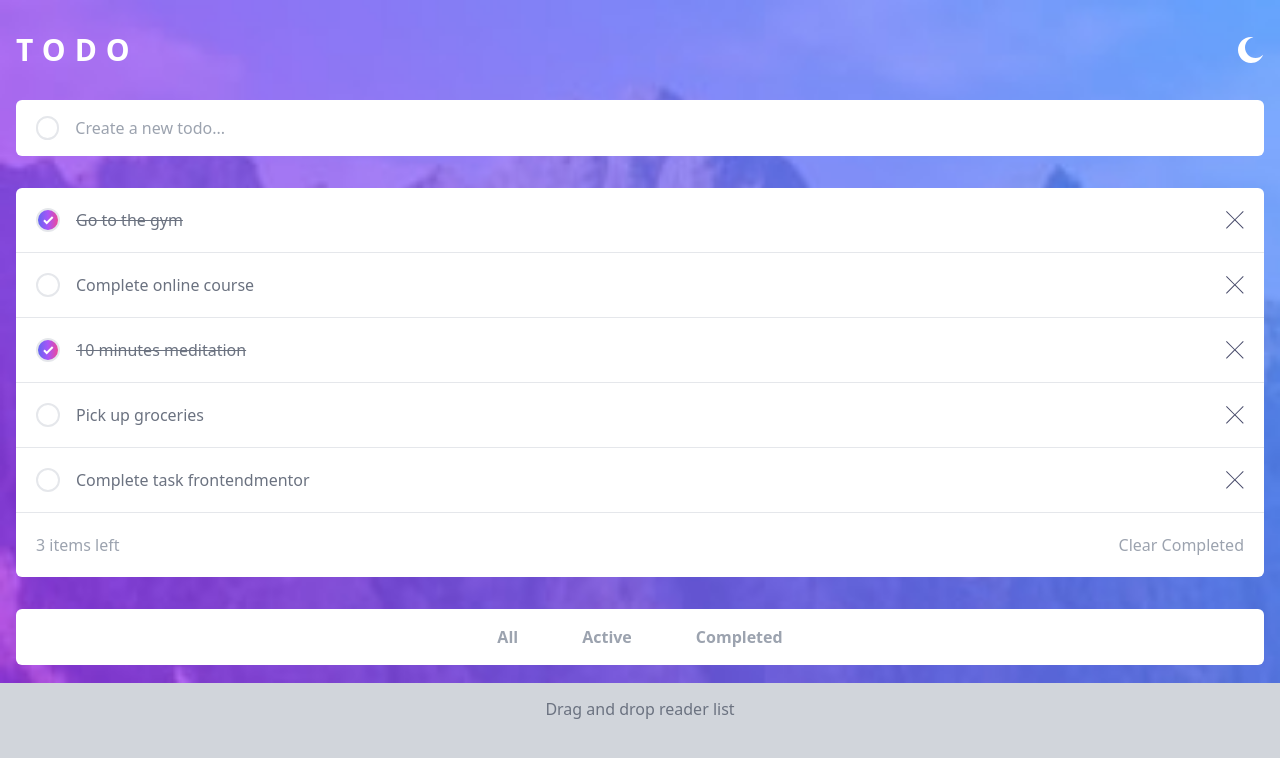
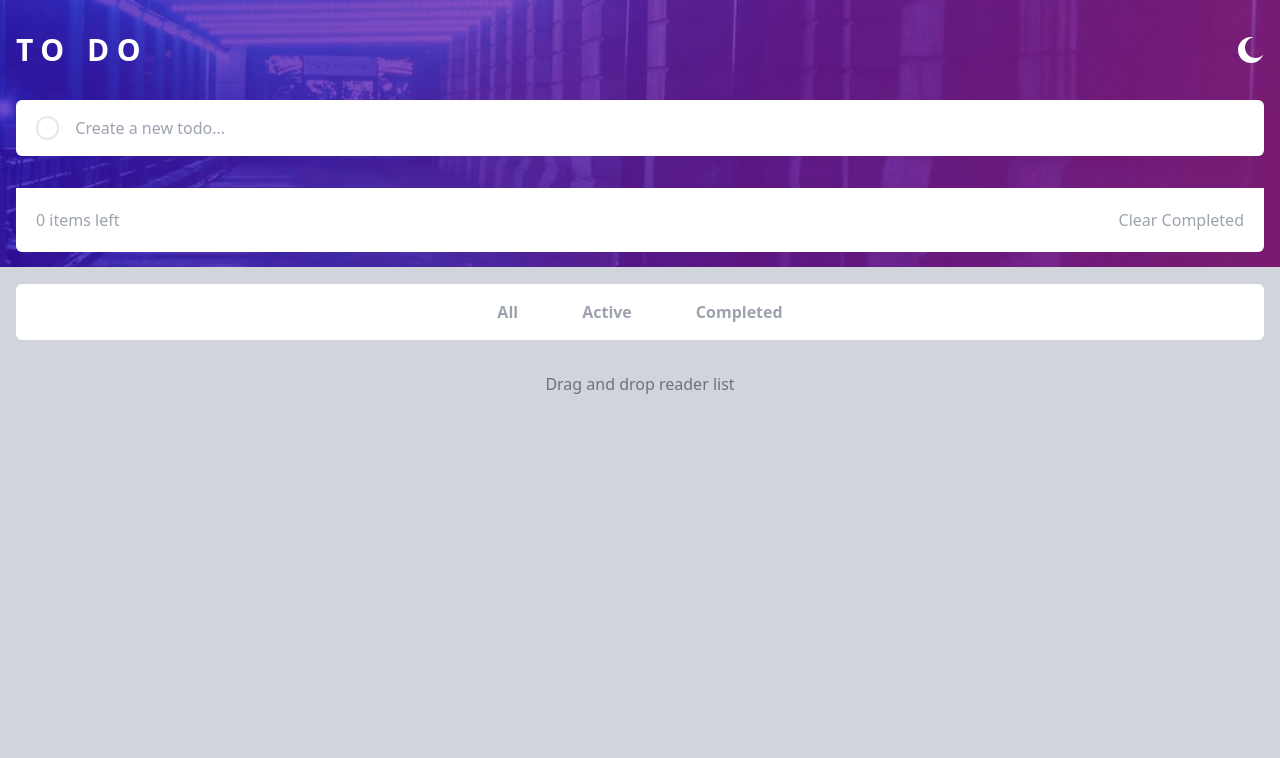
Before and after one commit to dmmtdeveloper/Vite-React-Tailwind-Todo-Frontendmentor, a React (Vite) app: page / in a window 1280 px wide. Shown: the top 758 px of the page. Built offline with nearby package versions, Linux system fonts and the light colour scheme.

Commit message:
useEffect

```diff
--- a/src/App.jsx
+++ b/src/App.jsx
@@ -1,41 +1,48 @@
-import { useState } from "react";
+import { useEffect, useState } from "react";
 import Header from "./Components/Header";
 import TodoComputed from "./Components/TodoComputed";
 import TodoCreate from "./Components/TodoCreate";
 import TodoFilter from "./Components/TodoFilter";
 import TodoList from "./Components/TodoList";
 
-const initialStateTodo = [
-    {
-        id: 1,
-        title: "Go to the gym",
-        completed: true,
-    },
-    {
-        id: 2,
-        title: "Complete online course",
-        completed: false,
-    },
-    {
-        id: 3,
-        title: "10 minutes meditation",
-        completed: true,
-    },
-    {
-        id: 4,
-        title: "Pick up groceries",
-        completed: false,
-    },
+// const initialStateTodo = [
+//     {
+//         id: 1,
+//         title: "Go to the gym",
+//         completed: true,
+//     },
+//     {
+//         id: 2,
+//         title: "Complete online course",
+//         completed: false,
+//     },
+//     {
+//         id: 3,
+//         title: "10 minutes meditation",
+//         completed: true,
+//     },
+//     {
+//         id: 4,
+//         title: "Pick up groceries",
+//         completed: false,
+//     },
 
-    {
-        id: 5,
-        title: "Complete task frontendmentor",
-        completed: false,
-    },
-];
+//     {
+//         id: 5,
+//         title: "Complete task frontendmentor",
+//         completed: false,
+//     },
+// ];
+
+const initialStateTodo = JSON.parse(localStorage.getItem("todos")) || [];
 
 const App = () => {
     const [todos, setTodos] = useState(initialStateTodo);
+
+    useEffect(() => {
+        localStorage.setItem("todos", JSON.stringify(todos));
+    },[todos])
+
 
     const createTodo = (title) => {
         const newTodo = {
@@ -83,7 +90,7 @@ const App = () => {
     };
 
     return (
-        <div className="min-h-screen bg-gray-300 bg-[url('src/assets/images/bg-mobile-light.jpg')] bg-contain bg-no-repeat  transition-all duration-1000 dark:bg-gray-900 dark:bg-[url('src/assets/images/bg-mobile-dark.jpg')]">
+        <div className="min-h-screen bg-gray-300 bg-[url('src/assets/images/bg-mobile-light.jpg')] bg-contain bg-no-repeat  transition-all duration-1000 dark:bg-gray-900 dark:bg-[url('src/assets/images/bg-mobile-dark.jpg')] md:bg-[url('src/assets/images/bg-desktop-dark.jpg')] ">
             <Header />
 
             <main className="container mx-auto mt-8 px-4">
--- a/src/Components/Header.jsx
+++ b/src/Components/Header.jsx
@@ -20,8 +20,8 @@ const Header = () => {
     return (
         <header className="container mx-auto px-4 pt-8">
             <div className="flex justify-between">
-                <h1 className="text-3xl font-semibold uppercase tracking-[0.3em] text-white">
-                    todo
+                <h1 className="text-3xl font-semibold uppercase tracking-[0.25em] text-white">
+                 to do
                 </h1>
                 <button onClick={() => setDarkMode(!darkMode)}>
                     {darkMode ? <IconSun /> : <MoonIcon />}
```
